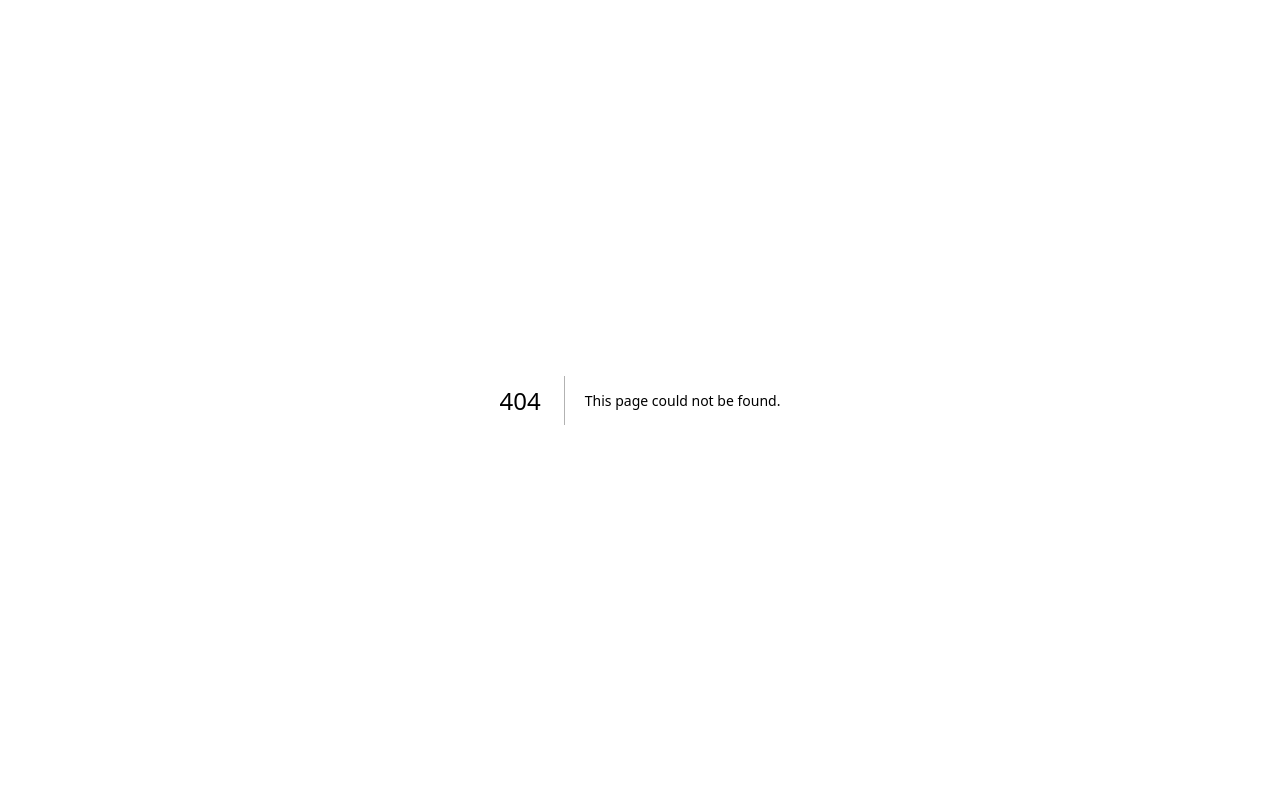
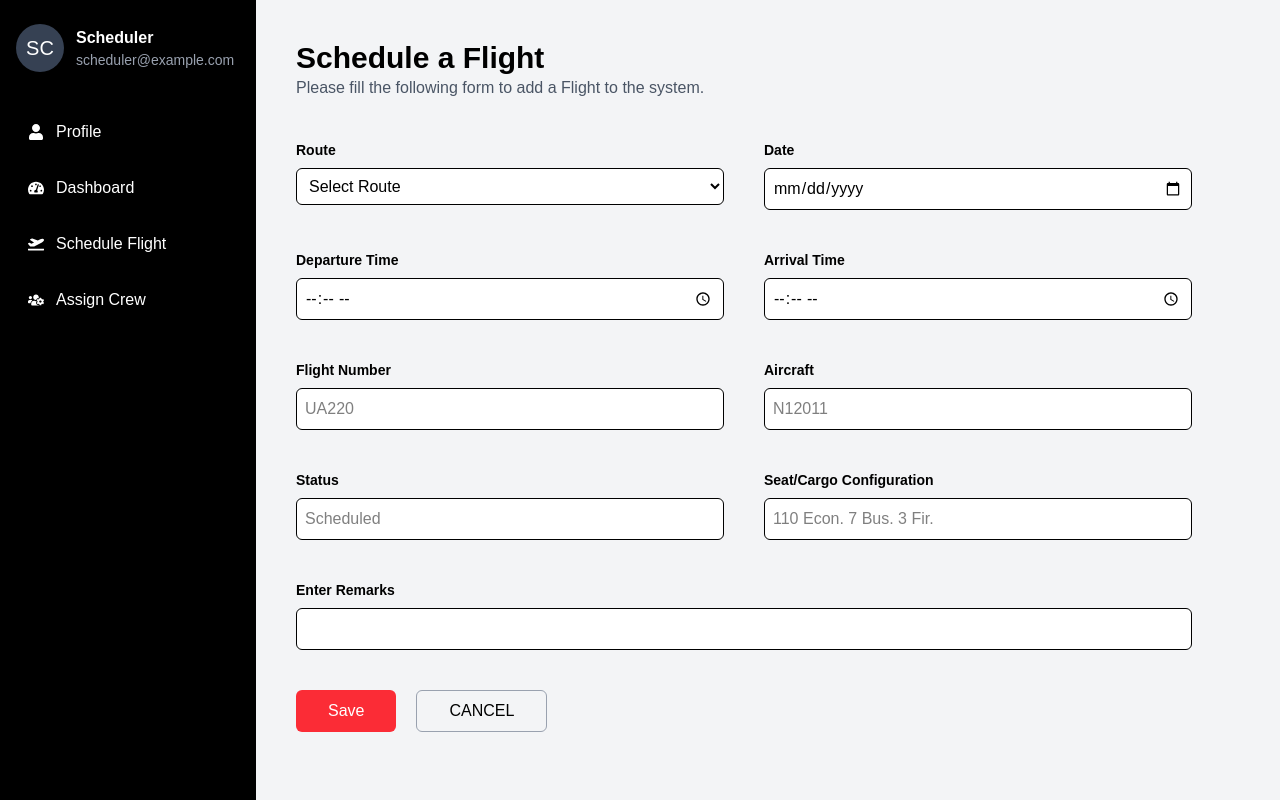
Before and after one commit to PDS-6083/frontend, a Next.js app: page /scheduler/schedule in a window 1280 px wide. Before the commit this address had no page. Built offline with nearby package versions, Linux system fonts and the light colour scheme.

Commit message:
create the schedule flight page.

```diff
--- /dev/null
+++ b/app/scheduler/schedule/page.tsx
@@ -0,0 +1,177 @@
+"use client";
+
+import { useState } from "react";
+import SchedulerSidebar from "../components/sidebar";
+
+export default function ScheduleFlightPage() {
+  // form states
+  const [route, setRoute] = useState("");
+  const [flightNumber, setFlightNumber] = useState("");
+  const [status, setStatus] = useState("");
+  const [departureTime, setDepartureTime] = useState("");
+  const [arrivalTime, setArrivalTime] = useState("");
+  const [aircraft, setAircraft] = useState("");
+  const [seatConfig, setSeatConfig] = useState("");
+  const [date, setDate] = useState("");
+  const [remarks, setRemarks] = useState("");
+
+  const handleSave = () => {
+    const flightData = {
+      route,
+      date,
+      departureTime,
+      arrivalTime,
+      flightNumber,
+      aircraft,
+      status,
+      seatConfig,
+      remarks,
+    };
+
+    console.log("Scheduled Flight:", flightData);
+
+    // TODO backend integration:
+    // axios.post("/api/scheduler/add-flight", flightData)
+  };
+
+  return (
+    <div className="flex min-h-screen">
+      <SchedulerSidebar />
+
+      <div className="flex-1 bg-gray-100 p-10">
+        {/* TITLE */}
+        <h1 className="text-3xl font-bold text-black">Schedule a Flight</h1>
+        <p className="text-gray-600 mb-10">
+          Please fill the following form to add a Flight to the system.
+        </p>
+
+        {/* FORM */}
+        <div className="grid grid-cols-2 gap-10 max-w-4xl">
+
+          {/* Route */}
+          <div>
+            <label className="block text-sm font-semibold text-black">Route</label>
+            <select
+              value={route}
+              onChange={(e) => setRoute(e.target.value)}
+              className="w-full p-2 mt-2 border rounded-md bg-white text-black"
+            >
+              <option value="">Select Route</option>
+              <option value="JFK-LAX">JFK → LAX</option>
+              <option value="IAD-DFW">IAD → DFW</option>
+              <option value="ORD-JFK">ORD → JFK</option>
+            </select>
+          </div>
+
+          {/* Date */}
+          <div>
+            <label className="block text-sm font-semibold text-black">Date</label>
+            <input
+              type="date"
+              value={date}
+              onChange={(e) => setDate(e.target.value)}
+              className="w-full p-2 mt-2 border rounded-md bg-white text-black"
+            />
+          </div>
+
+          {/* Departure Time */}
+          <div>
+            <label className="block text-sm font-semibold text-black">Departure Time</label>
+            <input
+              type="time"
+              value={departureTime}
+              onChange={(e) => setDepartureTime(e.target.value)}
+              className="w-full p-2 mt-2 border rounded-md bg-white text-black"
+              placeholder="09:00"
+            />
+          </div>
+
+          {/* Arrival Time */}
+          <div>
+            <label className="block text-sm font-semibold text-black">Arrival Time</label>
+            <input
+              type="time"
+              value={arrivalTime}
+              onChange={(e) => setArrivalTime(e.target.value)}
+              className="w-full p-2 mt-2 border rounded-md bg-white text-black"
+              placeholder="15:35"
+            />
+          </div>
+
+          {/* Flight Number */}
+          <div>
+            <label className="block text-sm font-semibold text-black">Flight Number</label>
+            <input
+              type="text"
+              value={flightNumber}
+              onChange={(e) => setFlightNumber(e.target.value)}
+              className="w-full p-2 mt-2 border rounded-md bg-white text-black"
+              placeholder="UA220"
+            />
+          </div>
+
+          {/* Aircraft */}
+          <div>
+            <label className="block text-sm font-semibold text-black">Aircraft</label>
+            <input
+              type="text"
+              value={aircraft}
+              onChange={(e) => setAircraft(e.target.value)}
+              className="w-full p-2 mt-2 border rounded-md bg-white text-black"
+              placeholder="N12011"
+            />
+          </div>
+
+          {/* Status */}
+          <div>
+            <label className="block text-sm font-semibold text-black">Status</label>
+            <input
+              type="text"
+              value={status}
+              onChange={(e) => setStatus(e.target.value)}
+              className="w-full p-2 mt-2 border rounded-md bg-white text-black"
+              placeholder="Scheduled"
+            />
+          </div>
+
+          {/* Seat/Cargo Config */}
+          <div>
+            <label className="block text-sm font-semibold text-black">Seat/Cargo Configuration</label>
+            <input
+              type="text"
+              value={seatConfig}
+              onChange={(e) => setSeatConfig(e.target.value)}
+              className="w-full p-2 mt-2 border rounded-md bg-white text-black"
+              placeholder="110 Econ. 7 Bus. 3 Fir."
+            />
+          </div>
+
+          {/* Remarks */}
+          <div className="col-span-2">
+            <label className="block text-sm font-semibold text-black">Enter Remarks</label>
+            <input
+              type="text"
+              value={remarks}
+              onChange={(e) => setRemarks(e.target.value)}
+              className="w-full p-2 mt-2 border rounded-md bg-white text-black"
+            />
+          </div>
+        </div>
+
+        {/* BUTTONS */}
+        <div className="flex mt-10 space-x-5">
+          <button
+            onClick={handleSave}
+            className="bg-red-500 text-white px-8 py-2 rounded-md hover:bg-red-600 transition"
+          >
+            Save
+          </button>
+
+          <button className="border border-gray-400 text-black px-8 py-2 rounded-md hover:bg-gray-300 transition">
+            CANCEL
+          </button>
+        </div>
+      </div>
+    </div>
+  );
+}
```
